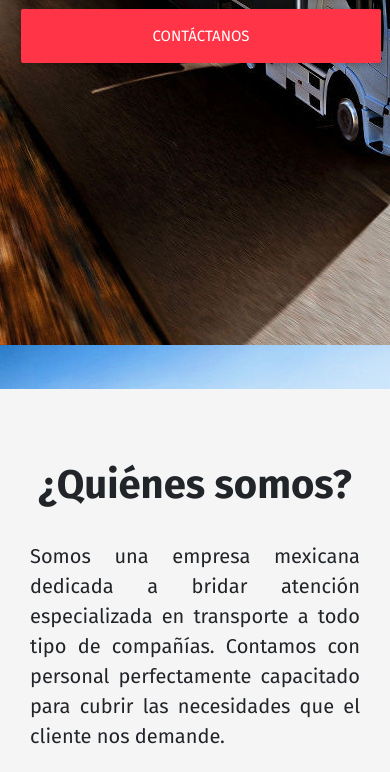
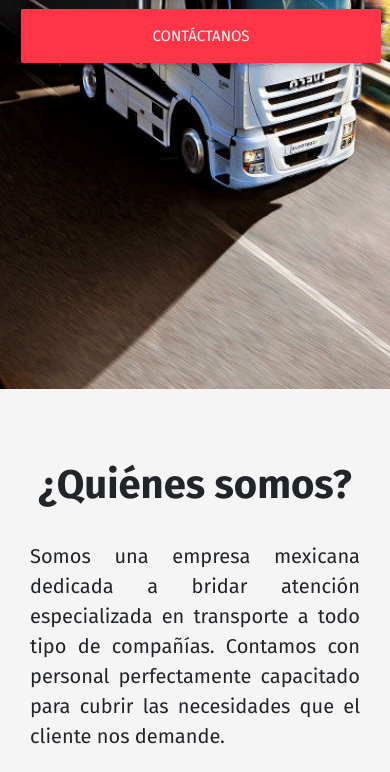
Before and after one commit to logistica-lemm/logistica-lemm.github.io, a plain HTML site: page index.html in a window 390 px wide. Shown: the part 455-1227 px from the top of the page. Drawn offline with nearby package versions, Linux system fonts and the light colour scheme.

Commit message:
Imágenes editadas para iPhone's

```diff
--- a/css/style.css
+++ b/css/style.css
@@ -35,10 +35,13 @@ h2,
 
 
 /* Backgrounds */
-.bg-genera  {
+.bg-general  {
     background-position: center center;
+    background-position-x: 50%;
+    background-position-y: 0%;
+    overflow: auto;
     background-repeat: no-repeat;
-    background-attachment: fixed;
+    background-attachment: scroll;
     background-size: cover;
     -webkit-background-size: cover;
     -moz-background-size: cover;
```
